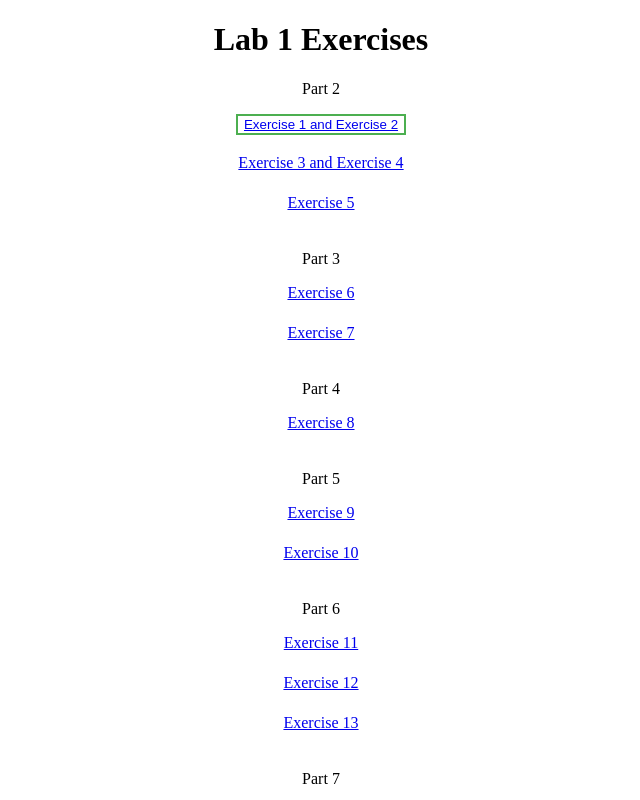
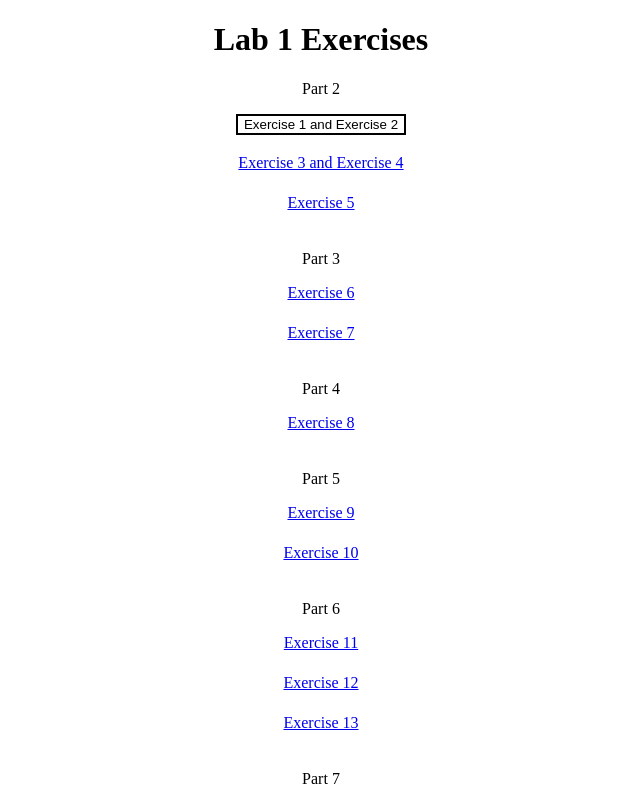
Before and after one commit to eniolubifaleye/eniolubifaleye.github.io, a plain HTML site: page index.html in a window 1280 px wide. Shown: the top 800 px of the page, without its empty margins (319-959 px from the left). Drawn offline with Linux system fonts and the light colour scheme.

Commit message:
update index and styles files

```diff
--- a/index.html
+++ b/index.html
@@ -10,7 +10,7 @@
 
     <p>Part 2</p>
 
-    <div><button><a href="https://jsfiddle.net/eniolubifaleye/asjzyf1g/9/">Exercise 1 and Exercise 2</a></button></div>
+    <div><button onclick = "https://jsfiddle.net/eniolubifaleye/asjzyf1g/9/">Exercise 1 and Exercise 2</button></div>
 
     <div><a href="https://jsfiddle.net/eniolubifaleye/h0jar789/81/">Exercise 3 and Exercise 4</a></div>
 
--- a/styles.css
+++ b/styles.css
@@ -12,5 +12,5 @@ body{
 button{
   background-color: white;
   color: black;
-  border: 2px solid #4CAF50; /* Green */
+  border: 2px solid black; /* Green */
 }
```
